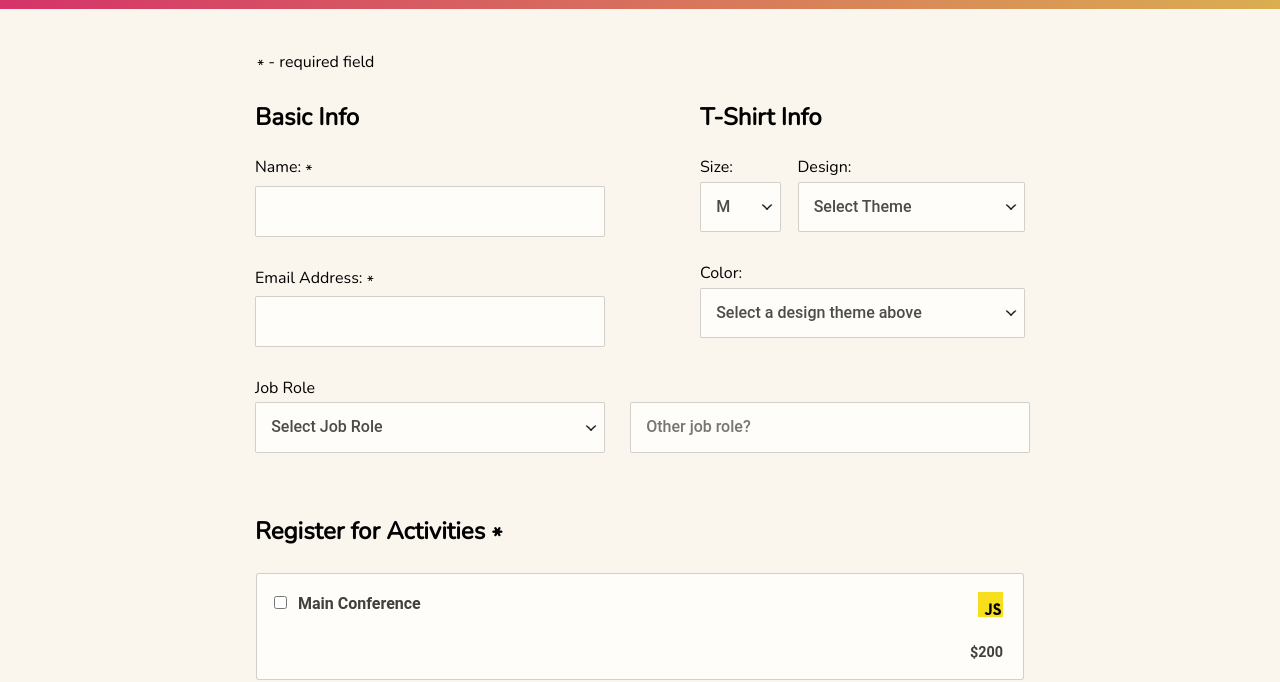
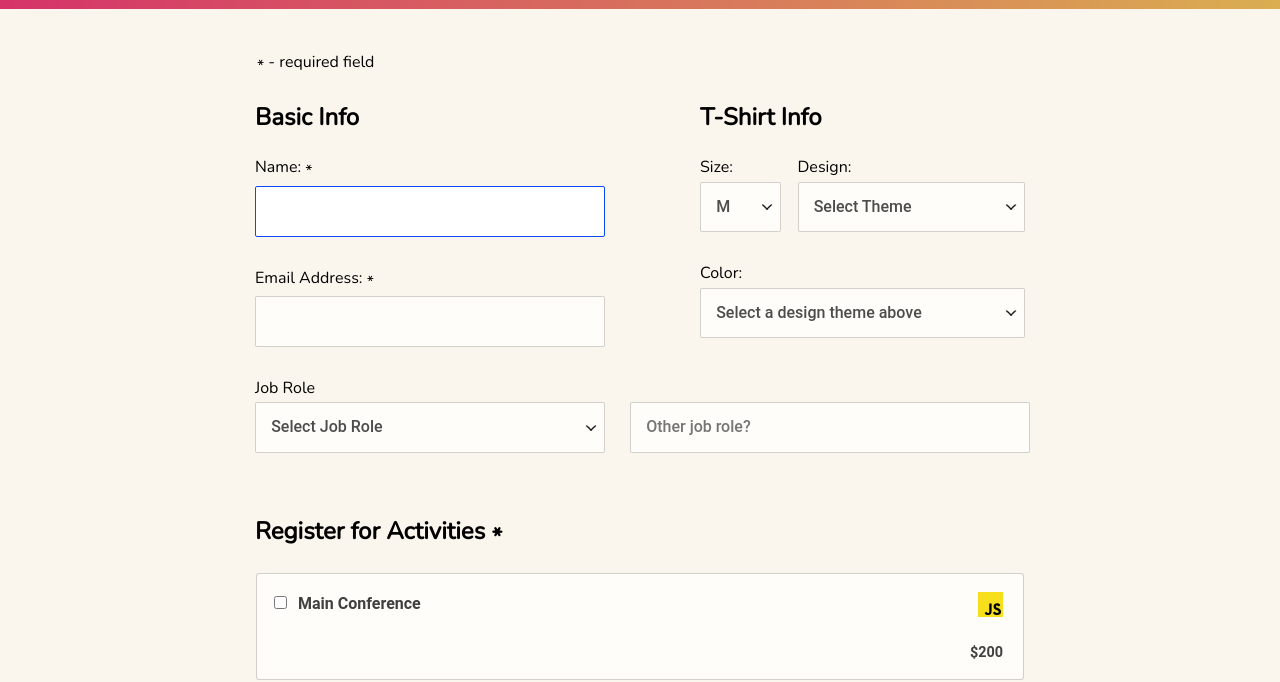
Before and after one commit to maize1023/interactive-form-v3, a plain HTML site: page index.html in a window 1280 px wide. Shown: the part 125-807 px from the top of the page. Drawn offline with nearby package versions, Linux system fonts and the light colour scheme.

Commit message:
create default focus for name

```diff
--- /dev/null
+++ b/js/script.js
@@ -0,0 +1,4 @@
+// default focus
+// デフォルトでフォーカスを当てる
+var element = document.querySelector('#name');
+element.focus();
```
Also changed, not shown: index.html (+2 -0 lines).
